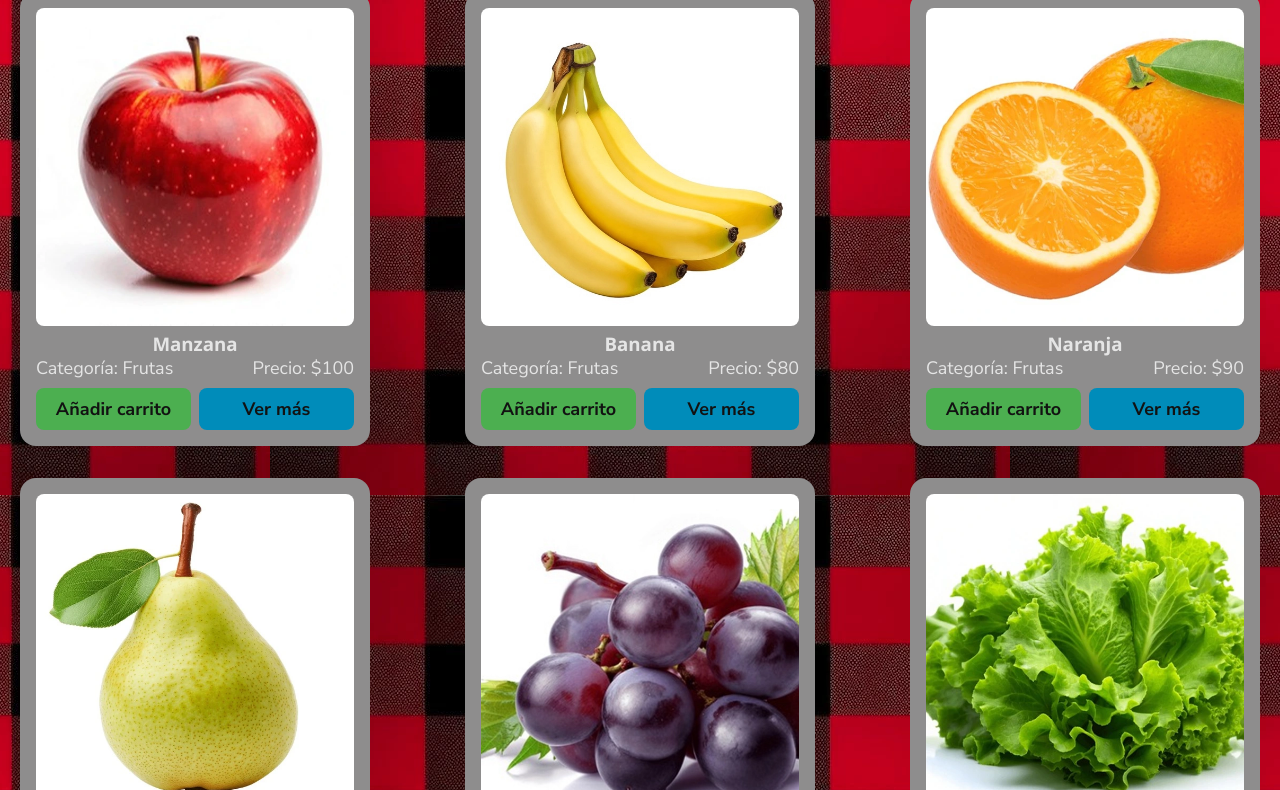
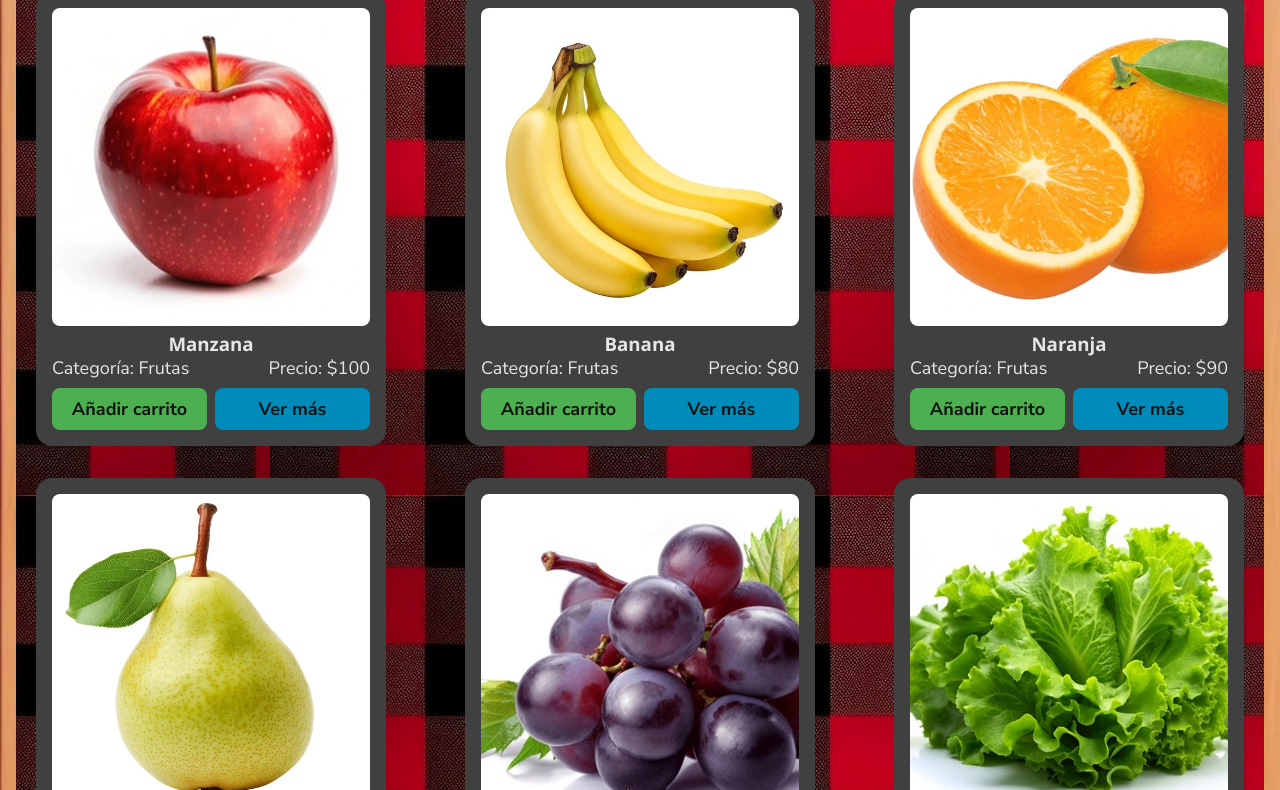
Before and after one commit to titoValen/Final-programacion-DWT2AP, a plain HTML site: page index.html in a window 1280 px wide. Shown: the part 398-1188 px from the top of the page. Drawn offline with Linux system fonts and the light colour scheme.

Commit message:
Mejorar estilos en el header y sección de productos, ajustando márgenes y colores de fondo

```diff
--- a/css/style.css
+++ b/css/style.css
@@ -22,6 +22,7 @@ header ul li {
     flex-direction: column;
     align-items: center;
     justify-content: center;
+    cursor: pointer;
 }
 
 header ul li img {
@@ -57,6 +58,10 @@ section h2 {
     gap: 1rem;
 }
 
+#productos {
+    margin: 0 1rem;
+}
+
 #filtros-categorias button {
     background: #8e8d8d;
     color: #e5e5e5;
@@ -80,7 +85,7 @@ section h2 {
 #lista-productos .card {
     min-width: 300px;
     max-width: 350px;
-    background: #8e8d8d;
+    background: #414040;
     border-radius: 1rem;
     padding: 1rem;
 }
```
